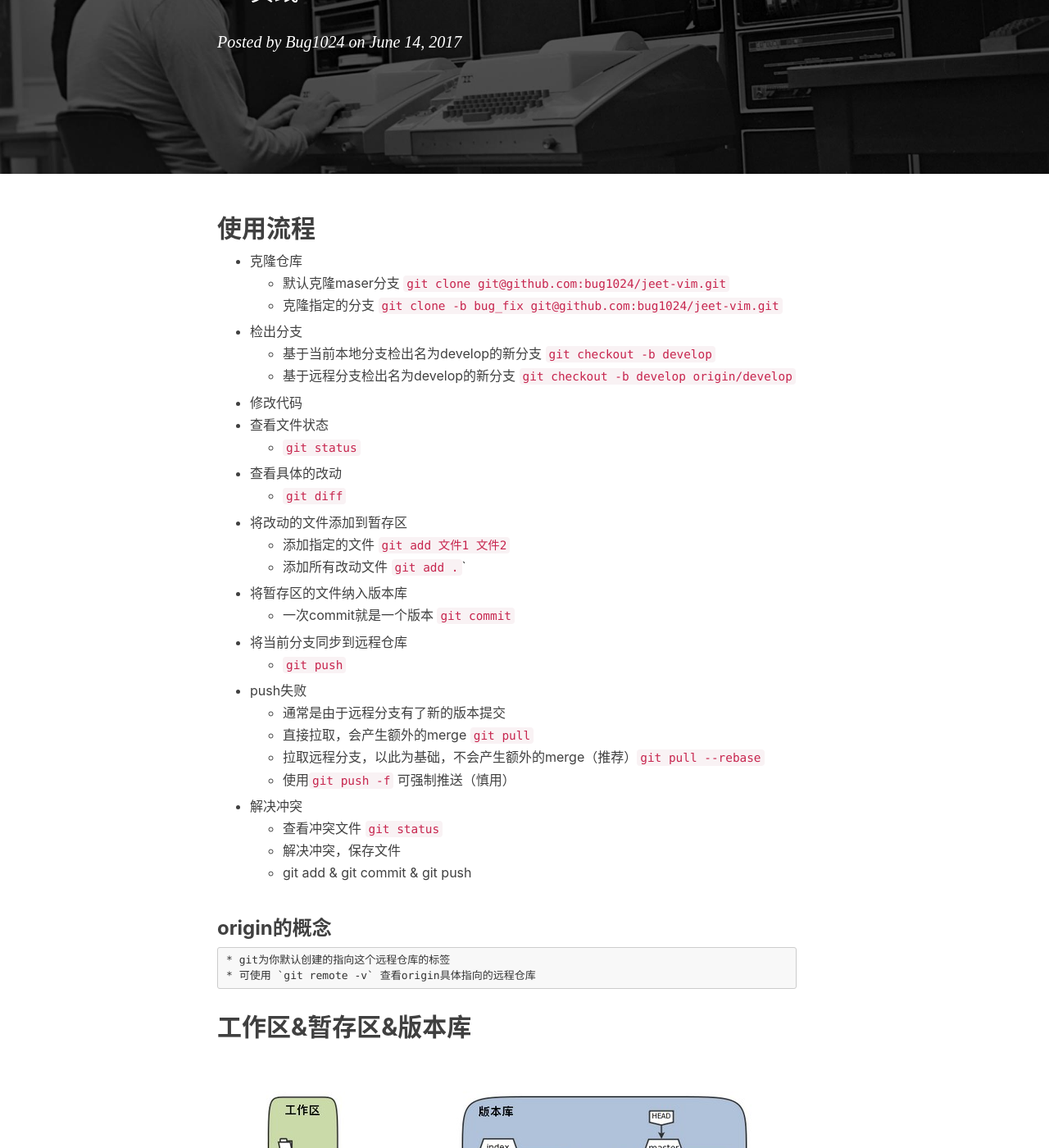
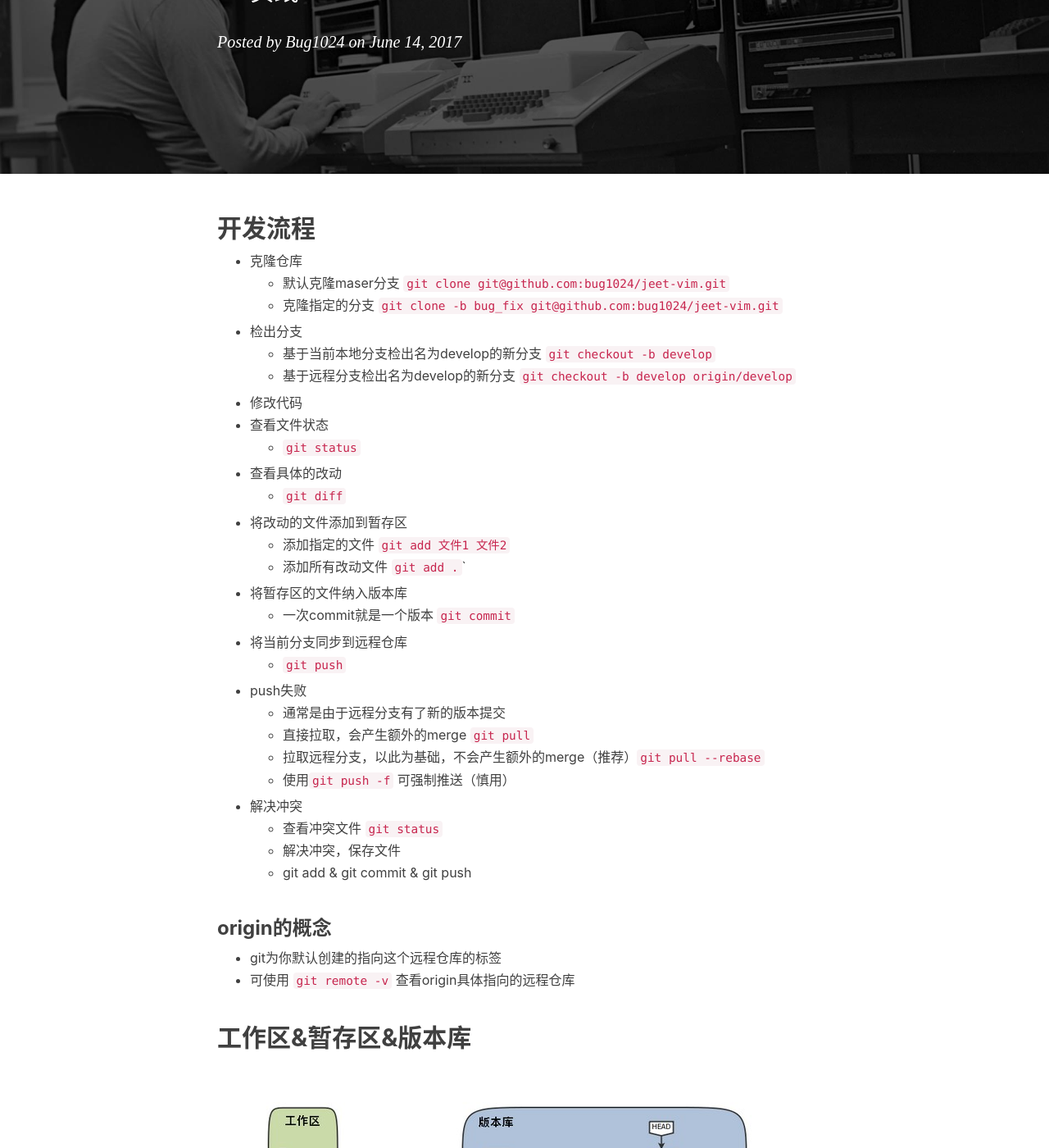
Before and after one commit to bug1024/jeet-blog, a Jekyll site: the page built from _posts/2017-06-13-git.md, in a window 1280 px wide and 1400 px high, scrolled down 311 px. Shown: the whole window at 82% size. Built offline with Jekyll 4.4.1, drawn with Linux system fonts in a browser that asks for light colours; nearby versions of some CDN libraries; comment, search, counter and statistics services are not loaded; some of the changed lines change nothing that is shown.

Commit message:
udpate git

```diff
--- a/_posts/2017-06-13-git.md
+++ b/_posts/2017-06-13-git.md
@@ -9,7 +9,7 @@ tags:
     - Git
 ---
 
-## 使用流程
+## 开发流程
 * 克隆仓库
     * 默认克隆maser分支 `git clone git@github.com:bug1024/jeet-vim.git`
     * 克隆指定的分支 `git clone -b bug_fix git@github.com:bug1024/jeet-vim.git`
@@ -39,8 +39,8 @@ tags:
     * git add & git commit & git push
 
 ### origin的概念
-    * git为你默认创建的指向这个远程仓库的标签
-    * 可使用 `git remote -v` 查看origin具体指向的远程仓库
+* git为你默认创建的指向这个远程仓库的标签
+* 可使用 `git remote -v` 查看origin具体指向的远程仓库
 
 ## 工作区&暂存区&版本库
 ![关系图](http://bug1024.com/img/git-working-stage-repo.jpg)
@@ -60,5 +60,6 @@ tags:
 * 回滚某个文件到指定版本 `git reset 版本号 文件1`
 * 回滚版本库到指定版本 `git reset --hard 版本号`
 
-## 附件
-[git推荐配置](http://bug1024.com/img/gitconfig)
+## 参考
+* [廖雪峰的Git教程](http://www.liaoxuefeng.com/wiki/0013739516305929606dd18361248578c67b8067c8c017b000)
+* [git推荐配置](http://bug1024.com/img/gitconfig)
```
